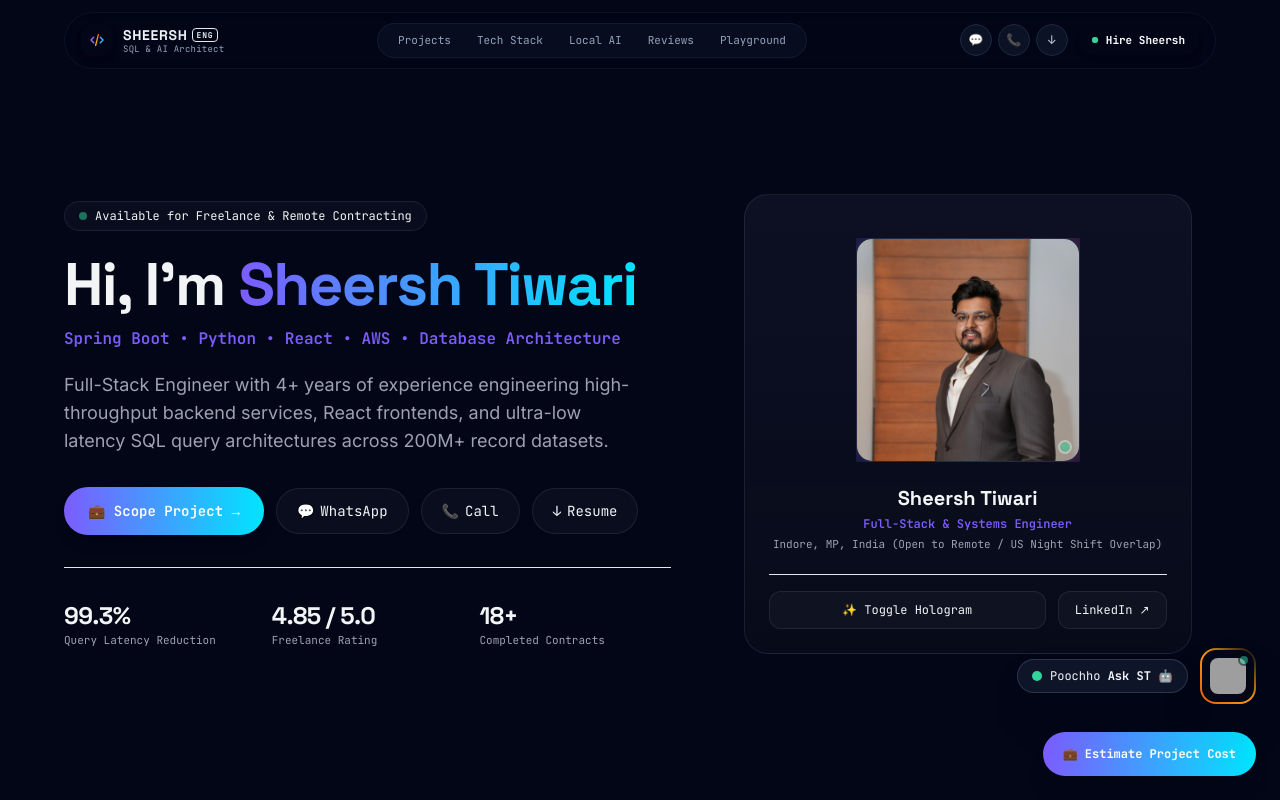
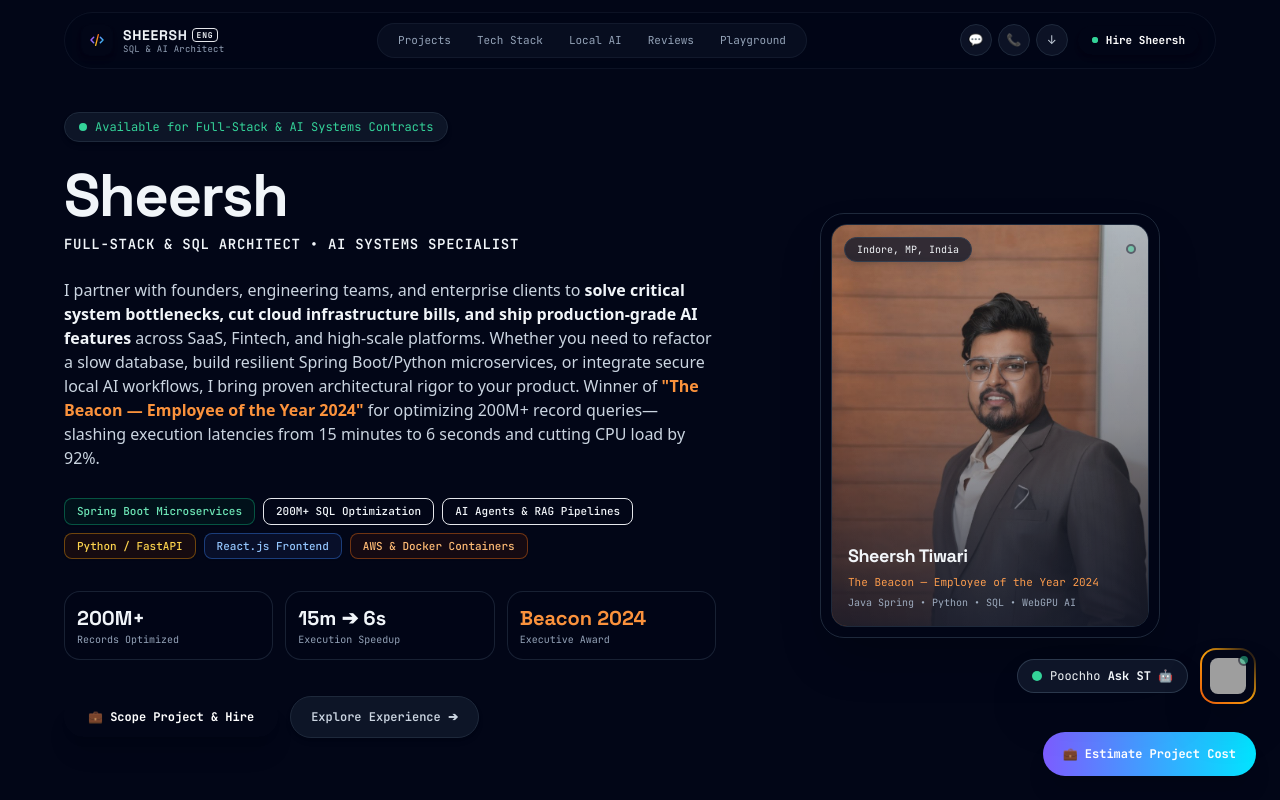
Before and after one commit to Snehiltiwari07/sheersh-portfolio, a React (Vite) app: page / in a window 1280 px wide. Shown: the top 800 px of the page. Built offline with nearby package versions, Linux system fonts and the light colour scheme; grey boxes are pictures that could not be loaded.

Commit message:
Enhanced the Hero JSX

```diff
--- a/src/components/Hero.jsx
+++ b/src/components/Hero.jsx
@@ -1,101 +1,182 @@
 import { motion } from 'framer-motion';
-import PhotoCard3D from './PhotoCard3D';
 import { profile } from '../data/profile';
 
 export default function Hero({ onOpenHireDrawer }) {
+  const techPills = [
+    { label: 'Spring Boot Microservices', color: 'border-emerald-500/40 text-emerald-300 bg-emerald-950/30' },
+    { label: '200M+ SQL Optimization', color: 'border-violet-500/40 text-violet-300 bg-violet-950/30' },
+    { label: 'AI Agents & RAG Pipelines', color: 'border-cyan-500/40 text-cyan-300 bg-cyan-950/30' },
+    { label: 'Python / FastAPI', color: 'border-amber-500/40 text-amber-300 bg-amber-950/30' },
+    { label: 'React.js Frontend', color: 'border-blue-500/40 text-blue-300 bg-blue-950/30' },
+    { label: 'AWS & Docker Containers', color: 'border-orange-500/40 text-orange-300 bg-orange-950/30' },
+  ];
+
   return (
-    <section className="relative min-h-[100dvh] flex items-center px-4 sm:px-6 pt-24 sm:pt-28 pb-12 sm:pb-16 overflow-hidden">
-      <div className="max-w-6xl mx-auto w-full grid lg:grid-cols-[1.1fr_0.9fr] gap-8 lg:gap-12 items-center">
+    <section className="relative min-h-[90vh] flex items-center justify-center pt-28 pb-16 px-4 sm:px-6 overflow-hidden">
+      {/* Background Ambient Glowing Orbs */}
+      <div className="absolute top-1/4 left-1/3 -translate-x-1/2 -translate-y-1/2 w-[550px] h-[350px] bg-gradient-to-tr from-violet-600/20 via-cyan-500/15 to-orange-500/10 rounded-full blur-[140px] pointer-events-none -z-10" />
 
-        {/* Left Column: Text & CTAs */}
-        <motion.div
-          initial={{ opacity: 0, y: 20 }}
-          animate={{ opacity: 1, y: 0 }}
-          transition={{ duration: 0.6 }}
-          className="text-left"
-        >
-          {/* Availability Status Chip */}
-          <div className="chip inline-flex items-center gap-2 px-3.5 py-1.5 rounded-full mb-4 sm:mb-6 text-xs font-mono text-cyan backdrop-blur-md">
-            <span className="w-2 h-2 rounded-full bg-emerald-400 animate-pulse shrink-0" />
-            <span className="truncate">Available for Freelance & Remote Contracting</span>
-          </div>
+      <div className="max-w-6xl mx-auto grid grid-cols-1 lg:grid-cols-12 gap-10 lg:gap-12 items-center">
 
-          {/* Headline */}
-          <h1 className="font-display font-bold text-3xl sm:text-5xl lg:text-6xl leading-[1.1] sm:leading-[1.08] text-ink tracking-tight">
-            Hi, I'm <span className="grad-text">{profile.name}</span>
-          </h1>
+        {/* Left Column: Professional Pitch & Bio */}
+        <div className="lg:col-span-7 text-left space-y-6">
 
-          {/* SubTitle */}
-          <p className="font-mono text-violet font-semibold mt-2 sm:mt-3 text-xs sm:text-base leading-snug">
-            {profile.subTitle}
-          </p>
+          {/* Status Badge */}
+          <motion.div
+            initial={{ opacity: 0, y: 15 }}
+            animate={{ opacity: 1, y: 0 }}
+            transition={{ duration: 0.4 }}
+            className="inline-flex items-center gap-2 px-3.5 py-1.5 rounded-full bg-slate-900/90 border border-slate-800 text-xs font-mono text-emerald-400 shadow-md"
+          >
+            <span className="relative flex h-2 w-2">
+              <span className="animate-ping absolute inline-flex h-full w-full rounded-full bg-emerald-400 opacity-75" />
+              <span className="relative inline-flex rounded-full h-2 w-2 bg-emerald-400" />
+            </span>
+            <span>Available for Full-Stack & AI Systems Contracts</span>
+          </motion.div>
 
-          {/* Summary */}
-          <p className="mt-4 sm:mt-5 text-muted text-sm sm:text-lg leading-relaxed max-w-xl">
-            {profile.summary}
-          </p>
+          {/* Name & Title */}
+          <motion.div
+            initial={{ opacity: 0, y: 20 }}
+            animate={{ opacity: 1, y: 0 }}
+            transition={{ duration: 0.5, delay: 0.1 }}
+            className="space-y-2"
+          >
+            <h1 className="font-display font-black text-4xl sm:text-6xl text-slate-100 tracking-tight leading-none">
+              Sheersh <span className="text-transparent bg-clip-text bg-gradient-to-r from-violet-400 via-cyan-300 to-orange-400">Tiwari</span>
+            </h1>
+            <p className="font-mono text-xs sm:text-sm text-cyan-400 font-semibold tracking-wider uppercase">
+              Full-Stack & SQL Architect • AI Systems Specialist
+            </p>
+          </motion.div>
 
-          {/* Mobile-Optimized Action Buttons */}
-          <div className="flex flex-col sm:flex-row sm:flex-wrap items-stretch sm:items-center gap-2.5 sm:gap-3 mt-6 sm:mt-8">
-            {/* Primary Action Button */}
+          {/* Client-Centric & Impact-Driven Bio */}
+          <motion.p
+            initial={{ opacity: 0, y: 20 }}
+            animate={{ opacity: 1, y: 0 }}
+            transition={{ duration: 0.5, delay: 0.2 }}
+            className="text-slate-300 text-xs sm:text-sm md:text-base leading-relaxed font-sans"
+          >
+            I partner with founders, engineering teams, and enterprise clients to <strong className="text-slate-100 font-semibold">solve critical system bottlenecks, cut cloud infrastructure bills, and ship production-grade AI features</strong> across SaaS, Fintech, and high-scale platforms. Whether you need to refactor a slow database, build resilient Spring Boot/Python microservices, or integrate secure local AI workflows, I bring proven architectural rigor to your product. Winner of <strong className="text-orange-400 font-semibold">"The Beacon — Employee of the Year 2024"</strong> for optimizing 200M+ record queries—slashing execution latencies from 15 minutes to 6 seconds and cutting CPU load by 92%.
+          </motion.p>
+
+          {/* Skill Expertise Pills */}
+          <motion.div
+            initial={{ opacity: 0, y: 20 }}
+            animate={{ opacity: 1, y: 0 }}
+            transition={{ duration: 0.5, delay: 0.3 }}
+            className="flex flex-wrap gap-2 pt-1"
+          >
+            {techPills.map((pill) => (
+              <span
+                key={pill.label}
+                className={`px-3 py-1 rounded-lg border font-mono text-[11px] font-medium shadow-sm ${pill.color}`}
+              >
+                {pill.label}
+              </span>
+            ))}
+          </motion.div>
+
+          {/* Key Metrics Strip */}
+          <motion.div
+            initial={{ opacity: 0, scale: 0.95 }}
+            animate={{ opacity: 1, scale: 1 }}
+            transition={{ duration: 0.5, delay: 0.35 }}
+            className="grid grid-cols-3 gap-3 pt-2"
+          >
+            <div className="p-3 rounded-2xl bg-slate-950/80 border border-slate-800/80">
+              <div className="font-display font-bold text-lg sm:text-xl text-violet-400">200M+</div>
+              <div className="font-mono text-[10px] text-slate-400">Records Optimized</div>
+            </div>
+
+            <div className="p-3 rounded-2xl bg-slate-950/80 border border-slate-800/80">
+              <div className="font-display font-bold text-lg sm:text-xl text-cyan-400">15m ➔ 6s</div>
+              <div className="font-mono text-[10px] text-slate-400">Execution Speedup</div>
+            </div>
+
+            <div className="p-3 rounded-2xl bg-slate-950/80 border border-slate-800/80">
+              <div className="font-display font-bold text-lg sm:text-xl text-orange-400">Beacon 2024</div>
+              <div className="font-mono text-[10px] text-slate-400">Executive Award</div>
+            </div>
+          </motion.div>
+
+          {/* Action CTAs */}
+          <motion.div
+            initial={{ opacity: 0, y: 20 }}
+            animate={{ opacity: 1, y: 0 }}
+            transition={{ duration: 0.5, delay: 0.4 }}
+            className="flex flex-wrap items-center gap-3 pt-3"
+          >
             <button
               onClick={onOpenHireDrawer}
-              className="w-full sm:w-auto px-6 py-3.5 rounded-full font-mono text-sm font-semibold text-white grad-bg shadow-lg hover:shadow-violet/40 transition-all text-center active:scale-95 cursor-pointer"
+              className="px-6 py-3 rounded-full font-mono text-xs font-bold text-white bg-gradient-to-r from-violet-600 via-indigo-600 to-orange-500 hover:opacity-90 shadow-xl transition-all active:scale-95 cursor-pointer flex items-center gap-2"
             >
-              💼 Scope Project →
+              <span>💼 Scope Project & Hire</span>
             </button>
 
-            {/* Quick Contact Chips Grid for Mobile */}
-            <div className="grid grid-cols-3 sm:flex sm:flex-wrap items-center gap-2 sm:gap-3 w-full sm:w-auto">
-              <a
-                href={profile.whatsappUrl}
-                target="_blank"
-                rel="noreferrer"
-                className="chip px-2.5 sm:px-5 py-2.5 sm:py-3 rounded-full text-xs sm:text-sm font-mono text-emerald-500 flex items-center justify-center gap-1.5 hover:border-emerald-500 active:scale-95 transition-all text-center"
-              >
-                💬 <span className="inline">WhatsApp</span>
-              </a>
+            <a
+              href="#tech-stack"
+              className="px-5 py-3 rounded-full font-mono text-xs font-semibold text-slate-300 bg-slate-900/90 border border-slate-800 hover:text-white hover:border-slate-700 transition-all shadow-md"
+            >
+              Explore Experience ➔
+            </a>
+          </motion.div>
 
-              <a
-                href={profile.phoneUrl}
-                className="chip px-2.5 sm:px-5 py-2.5 sm:py-3 rounded-full text-xs sm:text-sm font-mono text-cyan flex items-center justify-center gap-1.5 hover:border-cyan active:scale-95 transition-all text-center"
-              >
-                📞 <span className="inline">Call</span>
-              </a>
+        </div>
 
-              <a
-                href={profile.resumeUrl}
-                download="Sheersh_Tiwari_Resume.pdf"
-                className="chip px-2.5 sm:px-5 py-2.5 sm:py-3 rounded-full text-xs sm:text-sm font-mono flex items-center justify-center gap-1.5 active:scale-95 transition-all text-center"
-              >
-                ↓ <span className="inline">Resume</span>
-              </a>
+        {/* Right Column: Headshot Photo Card & Visual Badge Elements */}
+        <motion.div
+          initial={{ opacity: 0, scale: 0.9 }}
+          animate={{ opacity: 1, scale: 1 }}
+          transition={{ duration: 0.6, delay: 0.2 }}
+          className="lg:col-span-5 flex justify-center relative"
+        >
+          {/* Card Outer Glow Ring */}
+          <div className="absolute -inset-2 rounded-3xl bg-gradient-to-tr from-violet-600 via-cyan-500 to-orange-500 opacity-30 blur-2xl animate-pulse -z-10" />
+
+          <div className="relative w-full max-w-[340px] aspect-[4/5] rounded-3xl p-2.5 bg-slate-950/90 border border-slate-800 shadow-2xl backdrop-blur-2xl overflow-hidden group">
+
+            {/* Image Container */}
+            <div className="relative w-full h-full rounded-2xl overflow-hidden bg-slate-900 border border-slate-800">
+              <img
+                src="/profile-headshot.png"
+                alt="Sheersh Tiwari"
+                className="w-full h-full object-cover object-center filter brightness-[0.92] contrast-[1.08] group-hover:scale-105 transition-transform duration-500"
+                onError={(e) => {
+                  e.target.onerror = null;
+                  e.target.src = "https://images.unsplash.com/photo-1534528741775-53994a69daeb?auto=format&fit=crop&w=800&q=80";
+                }}
+              />
+
+              {/* Dark Overlay Gradient */}
+              <div className="absolute inset-0 bg-gradient-to-t from-slate-950 via-slate-950/30 to-transparent opacity-90" />
+
+              {/* Top HUD Badge */}
+              <div className="absolute top-3 left-3 right-3 flex items-center justify-between">
+                <span className="px-3 py-1 rounded-full bg-slate-950/80 border border-slate-800 text-[10px] font-mono text-cyan-400 backdrop-blur-md shadow-md">
+                  Indore, MP, India
+                </span>
+                <span className="w-2.5 h-2.5 rounded-full bg-emerald-400 border-2 border-slate-950 animate-pulse" />
+              </div>
+
+              {/* Bottom Details Overlay */}
+              <div className="absolute bottom-4 left-4 right-4 space-y-1 text-left">
+                <h3 className="font-display font-bold text-lg text-slate-100 tracking-tight">
+                  Sheersh Tiwari
+                </h3>
+                <p className="font-mono text-[11px] text-orange-400">
+                  The Beacon — Employee of the Year 2024
+                </p>
+                <p className="font-mono text-[10px] text-slate-400">
+                  Java Spring • Python • SQL • WebGPU AI
+                </p>
+              </div>
+
+              {/* Shimmer Highlight */}
+              <div className="absolute -inset-full top-0 bg-gradient-to-r from-transparent via-white/10 to-transparent skew-x-12 group-hover:translate-x-full transition-transform duration-1000 ease-in-out pointer-events-none" />
             </div>
+
           </div>
-
-          {/* Responsive Impact Stats */}
-          <div className="grid grid-cols-3 gap-2 sm:gap-4 pt-6 sm:pt-8 mt-6 sm:mt-8 border-t border-line">
-            {profile.stats.map((s) => (
-              <div key={s.label} className="text-left">
-                <div className="font-display text-xl sm:text-2xl font-bold text-ink tracking-tight">
-                  {s.value}
-                </div>
-                <div className="font-mono text-[10px] sm:text-[11px] text-muted leading-tight mt-0.5">
-                  {s.label}
-                </div>
-              </div>
-            ))}
-          </div>
-        </motion.div>
-
-        {/* Right Column: 3D Photo Card Wrapper */}
-        <motion.div
-          initial={{ opacity: 0, scale: 0.94 }}
-          animate={{ opacity: 1, scale: 1 }}
-          transition={{ duration: 0.7, delay: 0.15 }}
-          className="flex justify-center items-center w-full max-w-sm sm:max-w-md mx-auto lg:max-w-none mt-2 lg:mt-0"
-        >
-          <PhotoCard3D />
         </motion.div>
 
       </div>
```
